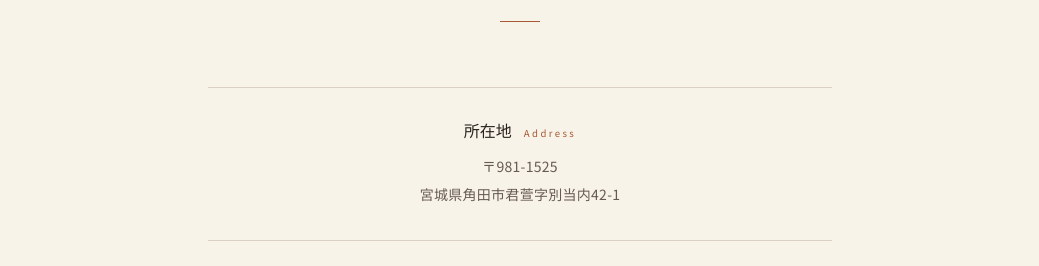
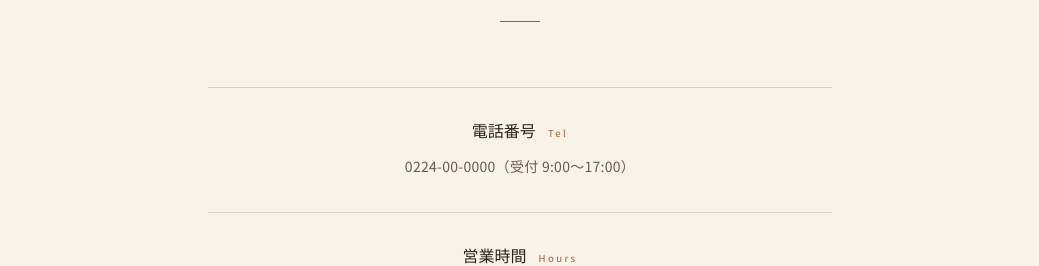
Before and after one commit to 7sprinkle/agatuma-farm, a Next.js app: page / in a window 1280 px wide. Shown: the part 10060-10326 px from the top of the page, without its empty margins (120-1159 px from the left). Built offline with nearby package versions, Linux system fonts and the light colour scheme.

Commit message:
Remove address/location details from access section and footer

```diff
--- a/components/access-section.tsx
+++ b/components/access-section.tsx
@@ -2,17 +2,6 @@ import { SectionHeading } from '@/components/section-heading'
 import { FadeIn } from '@/components/fade-in'
 
 const info = [
-  {
-    label: '所在地',
-    en: 'Address',
-    value: (
-      <>
-        〒981-1525
-        <br />
-        宮城県角田市君萱字別当内42-1
-      </>
-    ),
-  },
   {
     label: '電話番号',
     en: 'Tel',
@@ -42,7 +31,7 @@ const info = [
 ]
 
 export function AccessSection() {
-  const mapQuery = encodeURIComponent('宮城県角田市君萱字別当内42-1')
+  const mapQuery = encodeURIComponent('宮城県角田市')
 
   return (
     <section id="access" className="bg-background py-28 md:py-40">
--- a/components/site-footer.tsx
+++ b/components/site-footer.tsx
@@ -9,11 +9,7 @@ export function SiteFooter() {
           AGATUMA&nbsp;FARM
         </p>
 
-        <address className="prose-jp mt-8 font-sans text-sm not-italic text-muted-foreground">
-          〒981-1525　宮城県角田市君萱字別当内42-1
-        </address>
-
-        <nav aria-label="フッターナビゲーション" className="mt-10">
+        <nav aria-label="フッターナビゲーション" className="mt-8">
           <ul className="flex flex-wrap items-center justify-center gap-x-8 gap-y-3">
             {navLinks.map((link) => (
               <li key={link.href}>
```
